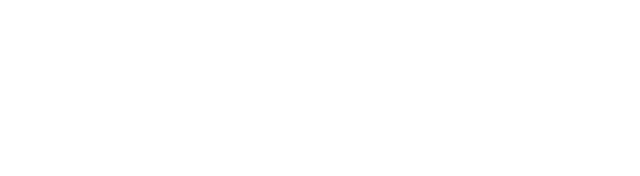
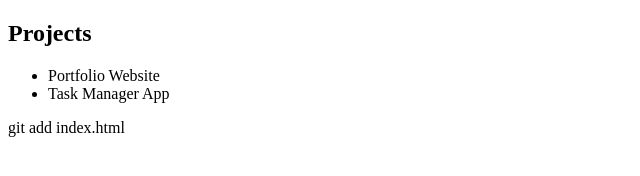
Before and after one commit to bleronbeha/portofolio, a plain HTML site: page index.html in a window 1280 px wide. Shown: the whole page, without its empty margins (0-640 px from the left). Drawn offline with Linux system fonts and the light colour scheme.

Commit message:
Add Projects section

```diff
--- a/index.html
+++ b/index.html
@@ -6,6 +6,13 @@
     <title>Document</title>
 </head>
 <body>
-
+    <section id="projects">
+        <h2>Projects</h2>
+        <ul>
+            <li>Portfolio Website</li>
+            <li>Task Manager App</li>
+        </ul>
+    </section>
+git add index.html
 </body>
 </html>
```
